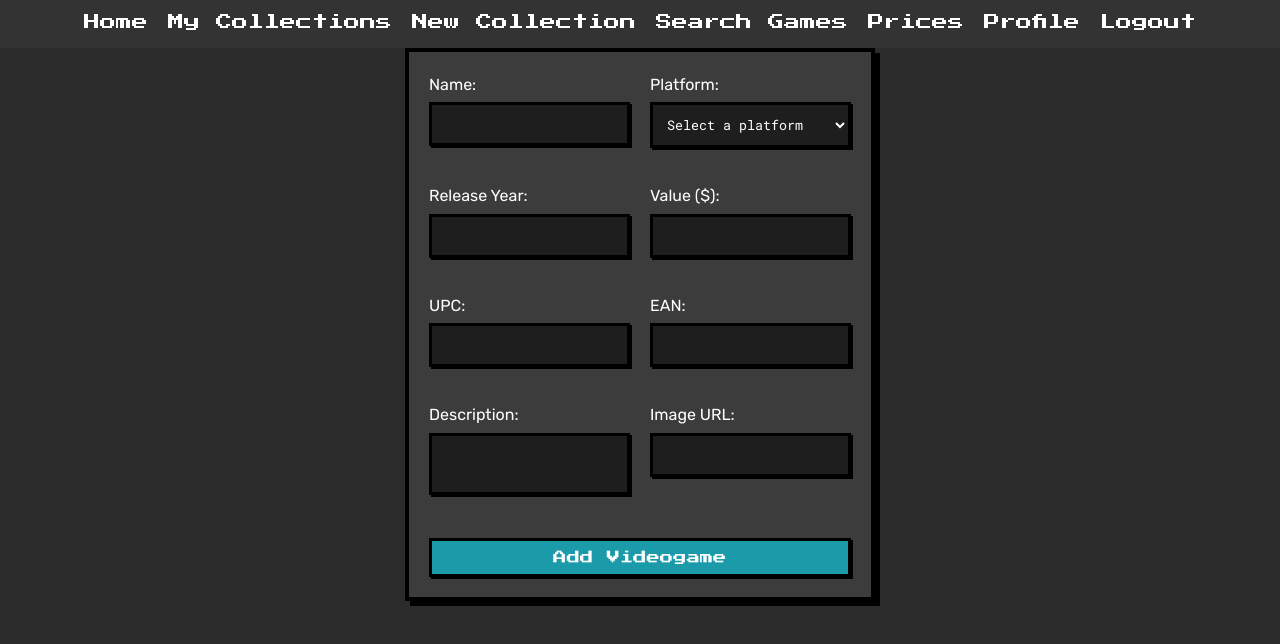
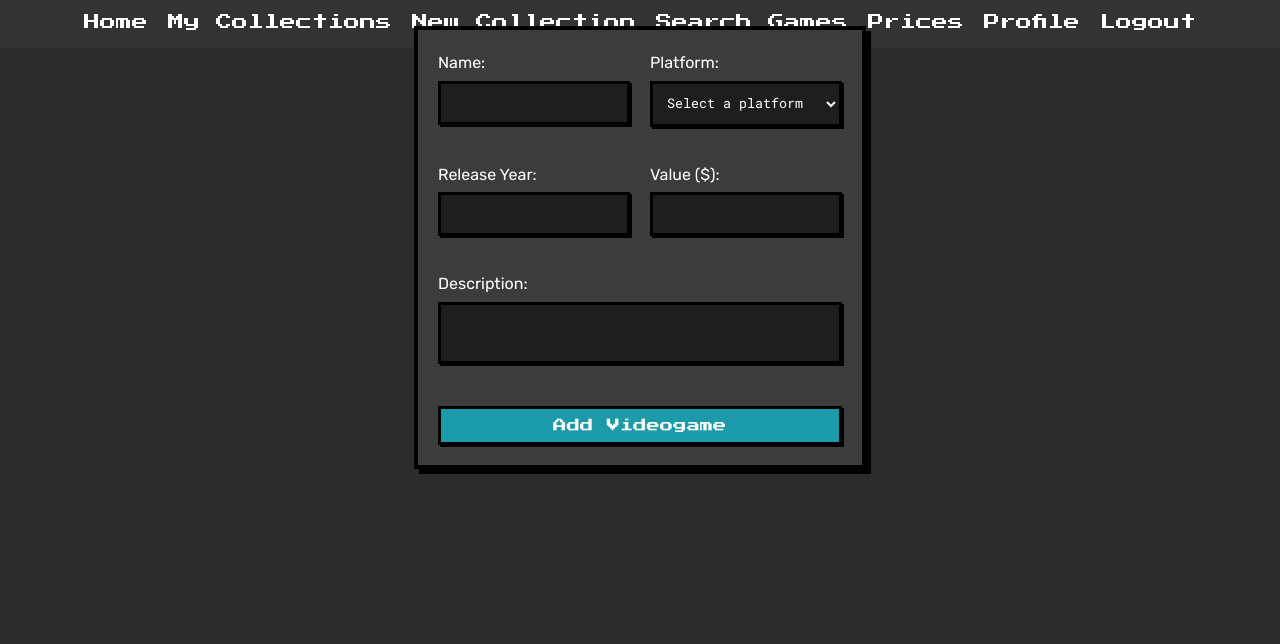
Before and after one commit to Alfredofh/game-collector-front, a React (Vite) app: page /collection/1/add-videogame in a window 1280 px wide. Shown: the top 644 px of the page. Built offline with nearby package versions, Linux system fonts and the light colour scheme.

Commit message:
refactor(): unused fields eliminated. changes in styles

```diff
--- a/src/pages/addVideoGameForm.tsx
+++ b/src/pages/addVideoGameForm.tsx
@@ -152,42 +152,12 @@ const AddVideogameForm: React.FC = () => {
                         onChange={handleChange}
                     />
                 </div>
-                <div>
-                    <Label htmlFor="upc">UPC:</Label>
-                    <Input
-                        type="text"
-                        id="upc"
-                        name="upc"
-                        value={formState.upc}
-                        onChange={handleChange}
-                    />
-                </div>
-                <div>
-                    <Label htmlFor="ean">EAN:</Label>
-                    <Input
-                        type="text"
-                        id="ean"
-                        name="ean"
-                        value={formState.ean}
-                        onChange={handleChange}
-                    />
-                </div>
-                <div>
+                <div style={{ gridColumn: 'span 2' }}>
                     <Label htmlFor="description">Description:</Label>
                     <TextArea
                         id="description"
                         name="description"
                         value={formState.description}
-                        onChange={handleChange}
-                    />
-                </div>
-                <div>
-                    <Label htmlFor="image_url">Image URL:</Label>
-                    <Input
-                        type="text"
-                        id="image_url"
-                        name="image_url"
-                        value={formState.image_url}
                         onChange={handleChange}
                     />
                 </div>
@@ -200,7 +170,9 @@ const AddVideogameForm: React.FC = () => {
 
 const FormContainer = styled.div`
     display: flex;
+    height: 50vh;
     flex-direction: column;
+    justify-content: center;
     align-items: center;
     color: #ffffff;
 `;
```
